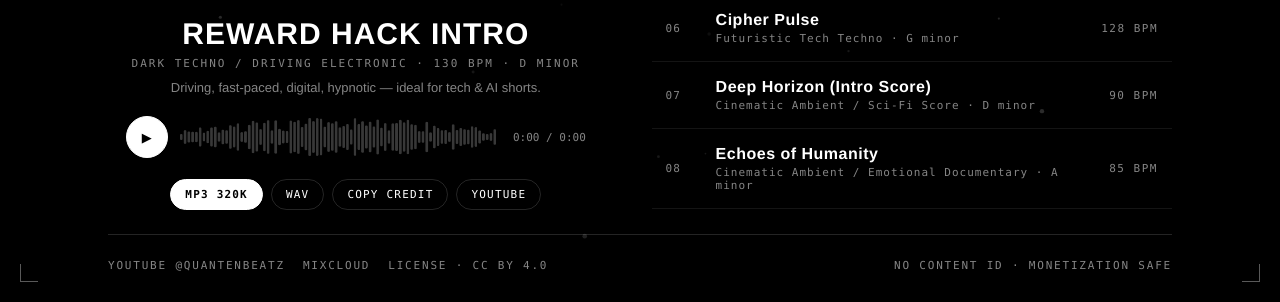
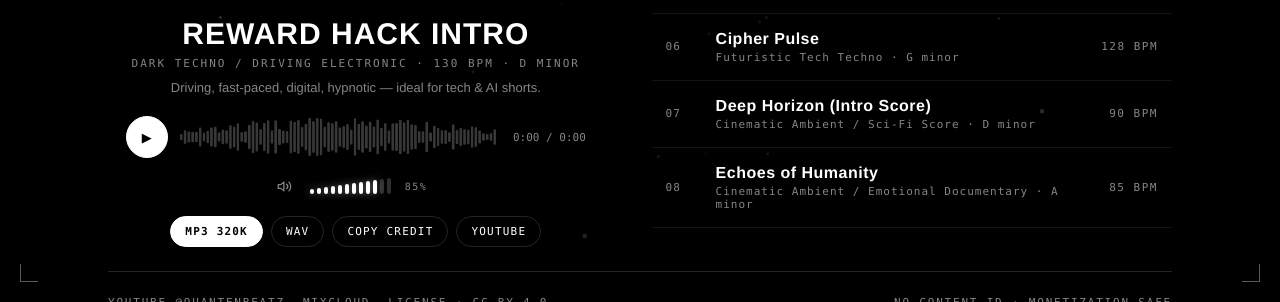
Before and after one commit to MacStenk/quantenbeatz, a plain HTML site: page index.html in a window 1280 px wide. Shown: the part 498-800 px from the top of the page. Drawn offline with Linux system fonts and the light colour scheme; no server answers.

Commit message:
feat(site): 12-Stufen-Hardware-Lautstärkeregler mit Mute, Ziehen, Scrollrad und localStorage

```diff
--- a/index.html
+++ b/index.html
@@ -137,6 +137,30 @@
     #waveCanvas { width: 100%; height: 100%; display: block; }
     .time-txt { font-family: var(--mono); font-size: 11px; color: var(--fg-dim); min-width: 78px; text-align: right; }
 
+    /* Minimalist Hardware Volume Fader (Segmented LED Bars) */
+    .vol-row {
+      display: flex; align-items: center; justify-content: center; gap: 10px;
+      margin: -4px 0 18px; user-select: none;
+    }
+    .vol-btn {
+      background: transparent; border: none; color: var(--fg-dim); cursor: pointer;
+      display: grid; place-items: center; padding: 4px; transition: color .18s;
+    }
+    .vol-btn:hover { color: #fff; }
+    .vol-bars {
+      display: flex; align-items: flex-end; gap: 3px; height: 18px; cursor: pointer; padding: 2px 4px;
+    }
+    .vol-bar {
+      width: 4px; border-radius: 2px; background: rgba(255,255,255,0.18);
+      transition: background .12s, box-shadow .12s, transform .12s;
+    }
+    .vol-bar.on { background: #fff; box-shadow: 0 0 8px rgba(255,255,255,0.45); }
+    .vol-bars:hover .vol-bar.on { transform: scaleY(1.08); }
+    .vol-pct {
+      font-family: var(--mono); font-size: 10px; letter-spacing: 1.5px; color: var(--fg-dim);
+      min-width: 34px; text-align: left;
+    }
+
     .deck-actions { display: flex; flex-wrap: wrap; justify-content: center; gap: 8px; }
     .act {
       display: inline-flex; align-items: center; gap: 6px; text-decoration: none;
@@ -257,6 +281,18 @@
               <canvas id="waveCanvas" width="640" height="96"></canvas>
             </div>
             <div id="timeTxt" class="time-txt">0:00 / 0:00</div>
+          </div>
+
+          <div class="vol-row" title="Volume (Click, Drag or Scroll)">
+            <button id="btnMute" class="vol-btn" type="button" aria-label="Mute / Unmute">
+              <svg id="volIcon" width="15" height="15" viewBox="0 0 24 24" fill="none" stroke="currentColor" stroke-width="2" stroke-linecap="round" stroke-linejoin="round">
+                <polygon points="11 5 6 9 2 9 2 15 6 15 11 19 11 5"></polygon>
+                <path d="M15.54 8.46a5 5 0 0 1 0 7.07"></path>
+                <path d="M19.07 4.93a10 10 0 0 1 0 14.14"></path>
+              </svg>
+            </button>
+            <div id="volBars" class="vol-bars"></div>
+            <span id="volPct" class="vol-pct">85%</span>
           </div>
 
           <div class="deck-actions">
@@ -542,6 +578,61 @@
     };
     scrubEl.onmouseleave = () => { hoverFrac = -1; };
 
+    // Hardware Segmented Volume Control (Click, Drag, Wheel, Mute, localStorage)
+    const volBarsEl = document.getElementById("volBars");
+    const volPctEl = document.getElementById("volPct");
+    const btnMute = document.getElementById("btnMute");
+    const volIcon = document.getElementById("volIcon");
+    const VOL_STEPS = 12;
+    let savedVol = parseFloat(localStorage.getItem("qb_vol"));
+    if (!isFinite(savedVol) || savedVol < 0 || savedVol > 1) savedVol = 0.85;
+    let lastNonZeroVol = savedVol > 0.05 ? savedVol : 0.85;
+
+    const volBarNodes = [];
+    for (let i = 0; i < VOL_STEPS; i++) {
+      const b = document.createElement("span");
+      b.className = "vol-bar";
+      b.style.height = `${5 + Math.round((i / (VOL_STEPS - 1)) * 11)}px`;
+      volBarsEl.appendChild(b);
+      volBarNodes.push(b);
+    }
+
+    function applyVolume(v) {
+      const clamped = Math.max(0, Math.min(1, v));
+      player.volume = clamped;
+      player.muted = clamped === 0;
+      if (clamped > 0.02) lastNonZeroVol = clamped;
+      try { localStorage.setItem("qb_vol", String(clamped)); } catch (_) {}
+      const lit = Math.round(clamped * VOL_STEPS);
+      volBarNodes.forEach((b, idx) => b.classList.toggle("on", idx < lit));
+      volPctEl.textContent = clamped === 0 ? "MUTE" : `${Math.round(clamped * 100)}%`;
+      volIcon.innerHTML = clamped === 0
+        ? '<polygon points="11 5 6 9 2 9 2 15 6 15 11 19 11 5"></polygon><line x1="23" y1="9" x2="17" y2="15"></line><line x1="17" y1="9" x2="23" y2="15"></line>'
+        : clamped < 0.5
+          ? '<polygon points="11 5 6 9 2 9 2 15 6 15 11 19 11 5"></polygon><path d="M15.54 8.46a5 5 0 0 1 0 7.07"></path>'
+          : '<polygon points="11 5 6 9 2 9 2 15 6 15 11 19 11 5"></polygon><path d="M15.54 8.46a5 5 0 0 1 0 7.07"></path><path d="M19.07 4.93a10 10 0 0 1 0 14.14"></path>';
+    }
+
+    let draggingVol = false;
+    function setVolFromClientX(clientX) {
+      const rect = volBarsEl.getBoundingClientRect();
+      const frac = Math.max(0, Math.min(1, (clientX - rect.left) / rect.width));
+      applyVolume(frac);
+    }
+    volBarsEl.addEventListener("pointerdown", (e) => {
+      draggingVol = true;
+      volBarsEl.setPointerCapture(e.pointerId);
+      setVolFromClientX(e.clientX);
+    });
+    volBarsEl.addEventListener("pointermove", (e) => { if (draggingVol) setVolFromClientX(e.clientX); });
+    volBarsEl.addEventListener("pointerup", () => { draggingVol = false; });
+    volBarsEl.addEventListener("wheel", (e) => {
+      e.preventDefault();
+      applyVolume(player.volume + (e.deltaY < 0 ? 0.08 : -0.08));
+    }, { passive: false });
+    btnMute.onclick = () => { applyVolume(player.volume > 0 ? 0 : lastNonZeroVol); };
+    applyVolume(savedVol);
+
     document.getElementById("btnCredit").onclick = async () => {
       if (!activeTrack) return;
       const b = document.getElementById("btnCredit");
```
